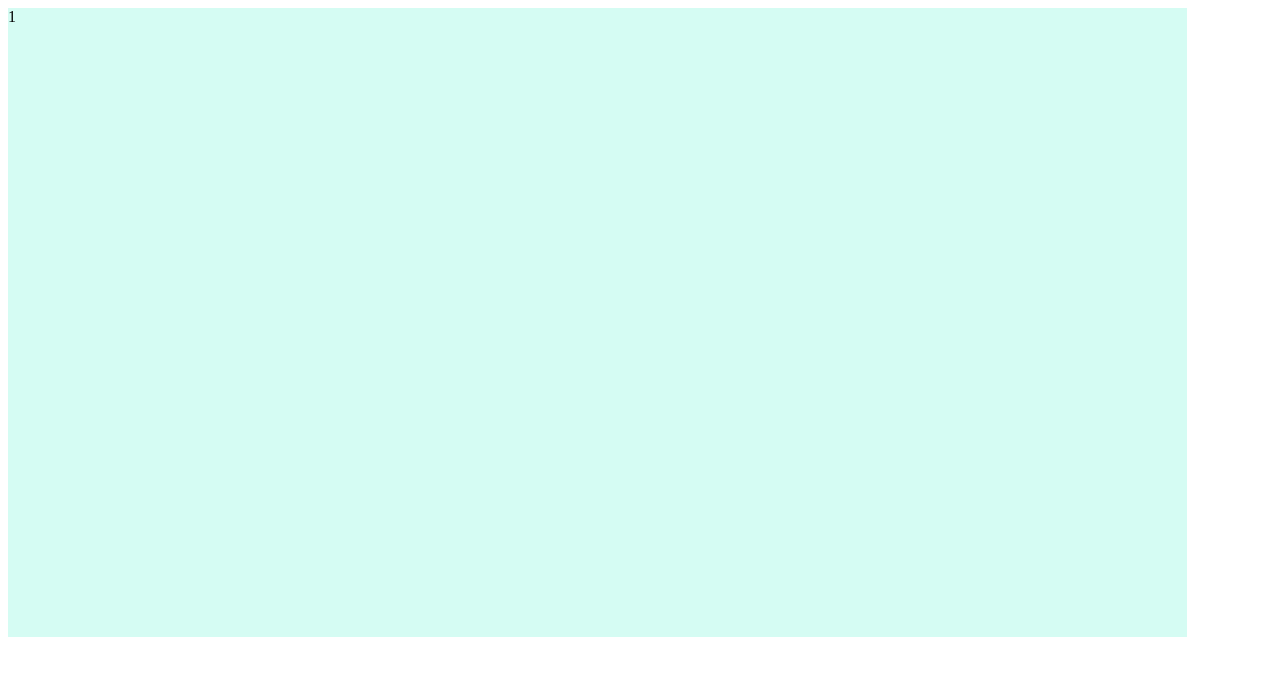
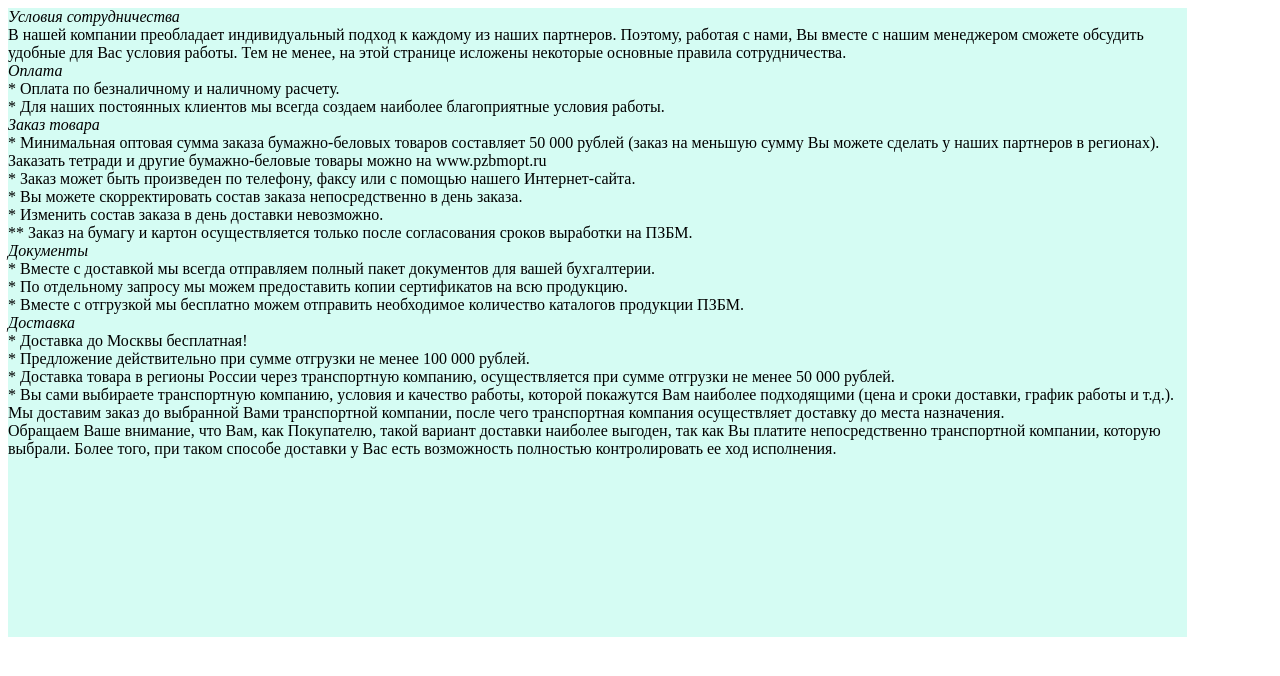
Before and after one commit to dAniaMercy/2, a plain HTML site: page index.html in a window 1280 px wide. Drawn offline with Linux system fonts and the light colour scheme.

Commit message:
div_text_3

```diff
--- a/index.html
+++ b/index.html
@@ -8,7 +8,27 @@
 <body>
     <div class="all">
         <div>
-        1
+            <i>Условия сотрудничества</i><br>
+            В нашей компании преобладает индивидуальный подход к каждому из наших партнеров. Поэтому, работая с нами, Вы вместе с нашим менеджером сможете обсудить удобные для Вас условия работы. Тем не менее, на этой странице исложены некоторые основные правила сотрудничества.<br>
+            <i>Оплата</i><br>
+            * Оплата по безналичному и наличному расчету.<br>
+            * Для наших постоянных клиентов мы всегда создаем наиболее благоприятные условия работы.<br>
+            <i>Заказ товара</i><br>
+            * Минимальная оптовая сумма заказа бумажно-беловых товаров составляет 50 000 рублей (заказ на меньшую сумму Вы можете сделать у наших партнеров в регионах). Заказать тетради и другие бумажно-беловые товары можно на www.pzbmopt.ru<br>
+            * Заказ может быть произведен по телефону, факсу или с помощью нашего Интернет-сайта. <br>
+            * Вы можете скорректировать состав заказа непосредственно в день заказа.<br>
+            * Изменить состав заказа в день доставки невозможно.<br>
+            ** Заказ на бумагу и картон осуществляется только после согласования сроков выработки на ПЗБМ.<br>
+            <i>Документы</i><br>
+            * Вместе с доставкой мы всегда отправляем полный пакет документов для вашей бухгалтерии.<br>
+            * По отдельному запросу мы можем предоставить копии сертификатов на всю продукцию.<br>
+            * Вместе с отгрузкой мы бесплатно можем отправить необходимое количество каталогов продукции ПЗБМ.<br>
+            <i>Доставка</i><br>
+            * Доставка до Москвы бесплатная!<br>
+            * Предложение действительно при сумме отгрузки не менее 100 000 рублей.<br>
+            * Доставка товара в регионы России через транспортную компанию, осуществляется при сумме отгрузки не менее 50 000 рублей.<br>
+            * Вы сами выбираете транспортную компанию, условия и качество работы, которой покажутся Вам наиболее подходящими (цена и сроки доставки, график работы и т.д.). Мы доставим заказ до выбранной Вами транспортной компании, после чего транспортная компания осуществляет доставку до места назначения.<br>
+            Обращаем Ваше внимание, что Вам, как Покупателю, такой вариант доставки наиболее выгоден, так как Вы платите непосредственно транспортной компании, которую выбрали. Более того, при таком способе доставки у Вас есть возможность полностью контролировать ее ход исполнения.<br>
         </div>
     </div>
 </body>
```
